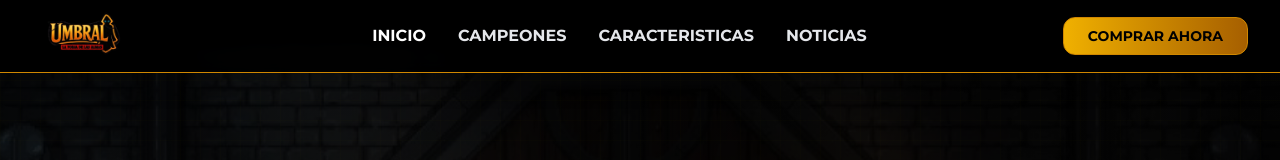
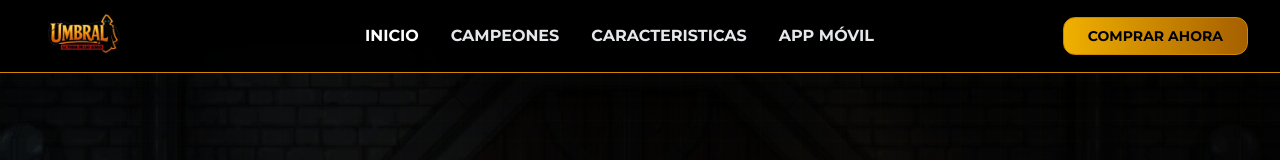
Before and after one commit to JosueACG17/Landing-Umbral, a Vue app: page / in a window 1280 px wide. Shown: the top 160 px of the page. Built offline with nearby package versions, Linux system fonts and the light colour scheme.

Commit message:
fix: Actualiza el ID de la sección de características en FeaturesComponent y corrige el enlace en NavigationComponent

```diff
--- a/src/components/home/FeaturesComponent.vue
+++ b/src/components/home/FeaturesComponent.vue
@@ -1,6 +1,6 @@
 <template>
   <section
-    id="informacion"
+    id="caracteristicas"
     class="py-20 bg-gradient-to-b from-black via-gray-950 to-black relative overflow-hidden"
     ref="sectionRef"
   >
--- a/src/components/home/NavigationComponent.vue
+++ b/src/components/home/NavigationComponent.vue
@@ -100,7 +100,7 @@ const isMenuOpen = ref(false)
 const navItems = [
   { href: '#inicio', text: 'INICIO' },
   { href: '#campeones', text: 'CAMPEONES' },
-  { href: '#informacion', text: 'CARACTERISTICAS' },
-  { href: '#noticias', text: 'NOTICIAS' },
+  { href: '#caracteristicas', text: 'CARACTERISTICAS' },
+  { href: '#app-movil', text: 'APP MÓVIL' },
 ]
 </script>
```
